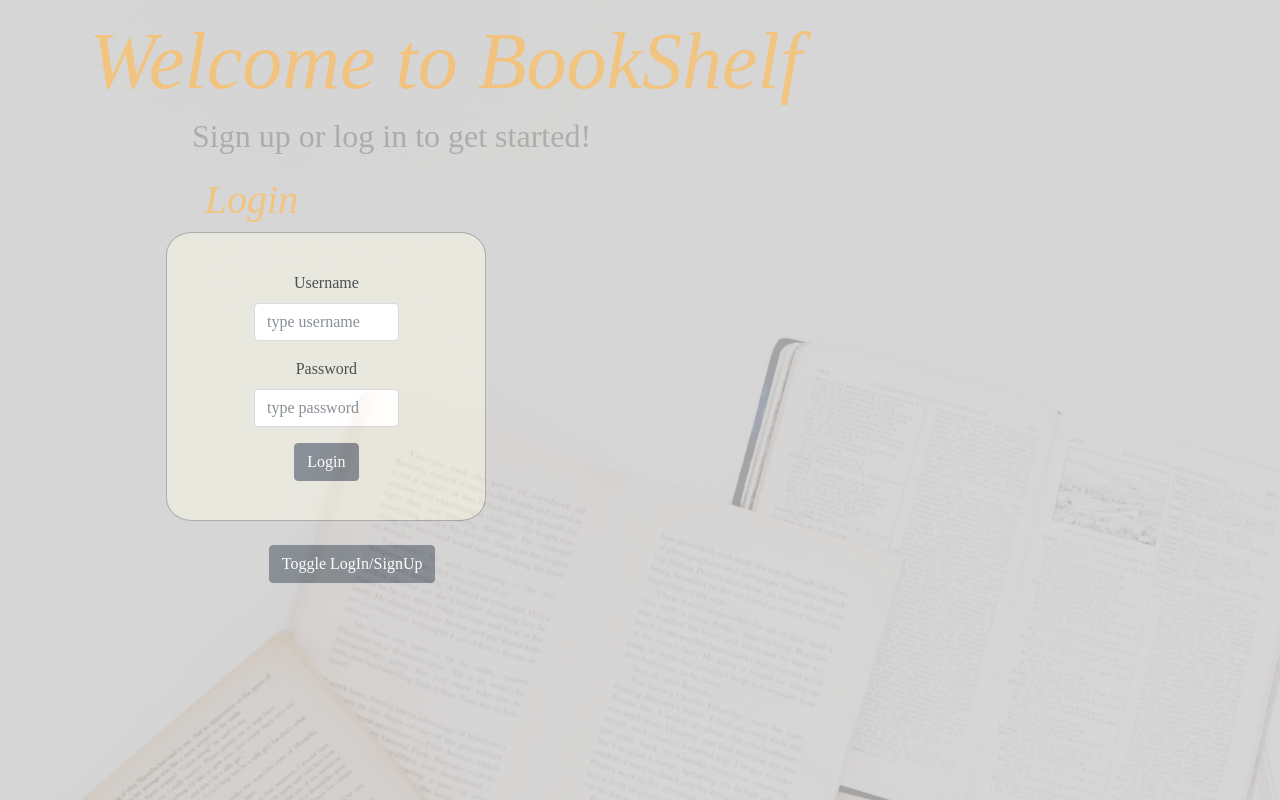
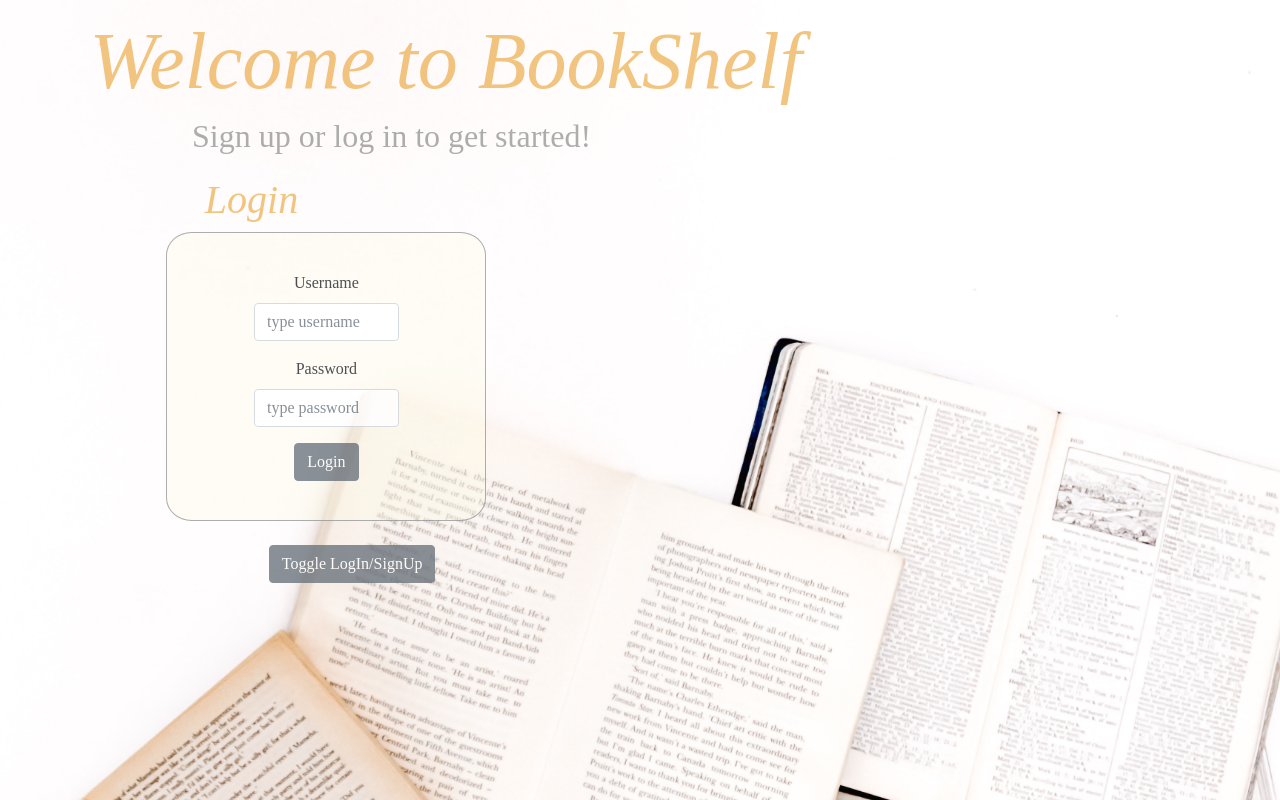
Before and after one commit to kkordesh/bookclient, a React (Create React App) app: page / in a window 1280 px wide. Built offline with nearby package versions, Linux system fonts and the light colour scheme.

Commit message:
fixed background

```diff
--- a/src/components/Auth/Auth.css
+++ b/src/components/Auth/Auth.css
@@ -9,7 +9,7 @@ body {
 
 .overlay{
     opacity:0.8;
-    background-color:#ccc;
+
     position:fixed;
     width:100%;
     height:100%;
```
